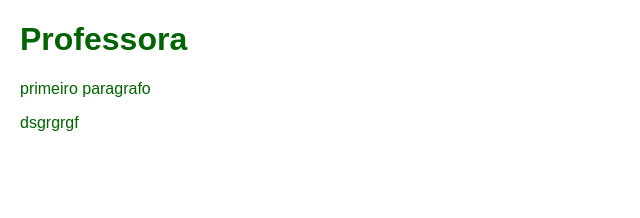
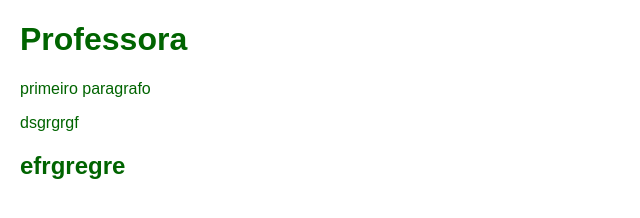
Before and after one commit to Izadois/site-teste, a plain HTML site: page index.html in a window 1280 px wide. Shown: the whole page, without its empty margins (0-640 px from the left). Drawn offline with Linux system fonts and the light colour scheme.

Commit message:
teste velocidade

```diff
--- a/index.html
+++ b/index.html
@@ -10,5 +10,6 @@
     <h1>Professora</h1>
     <p>primeiro paragrafo</p>
     <p>dsgrgrgf</p>
+    <h2>efrgregre</h2>
 </body>
 </html>
```
